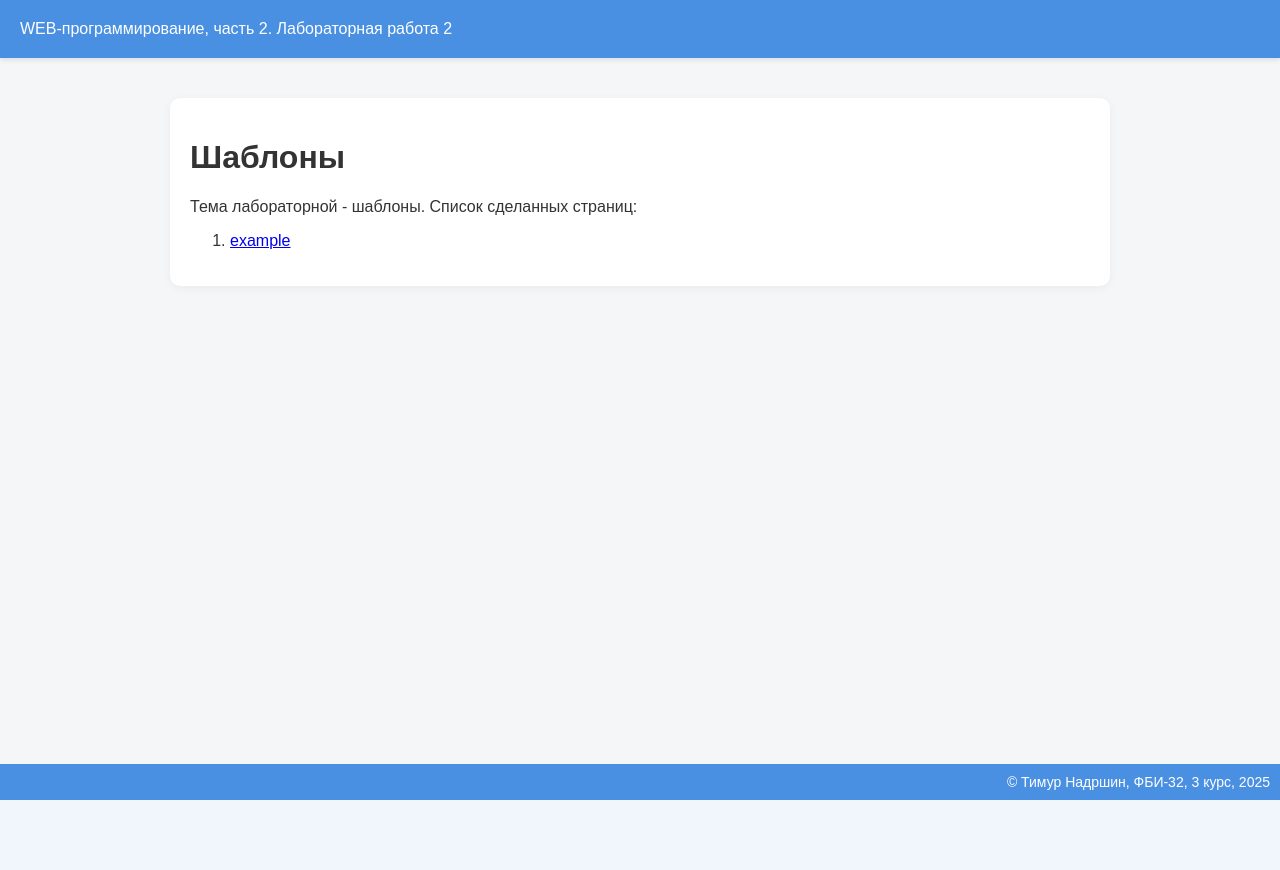
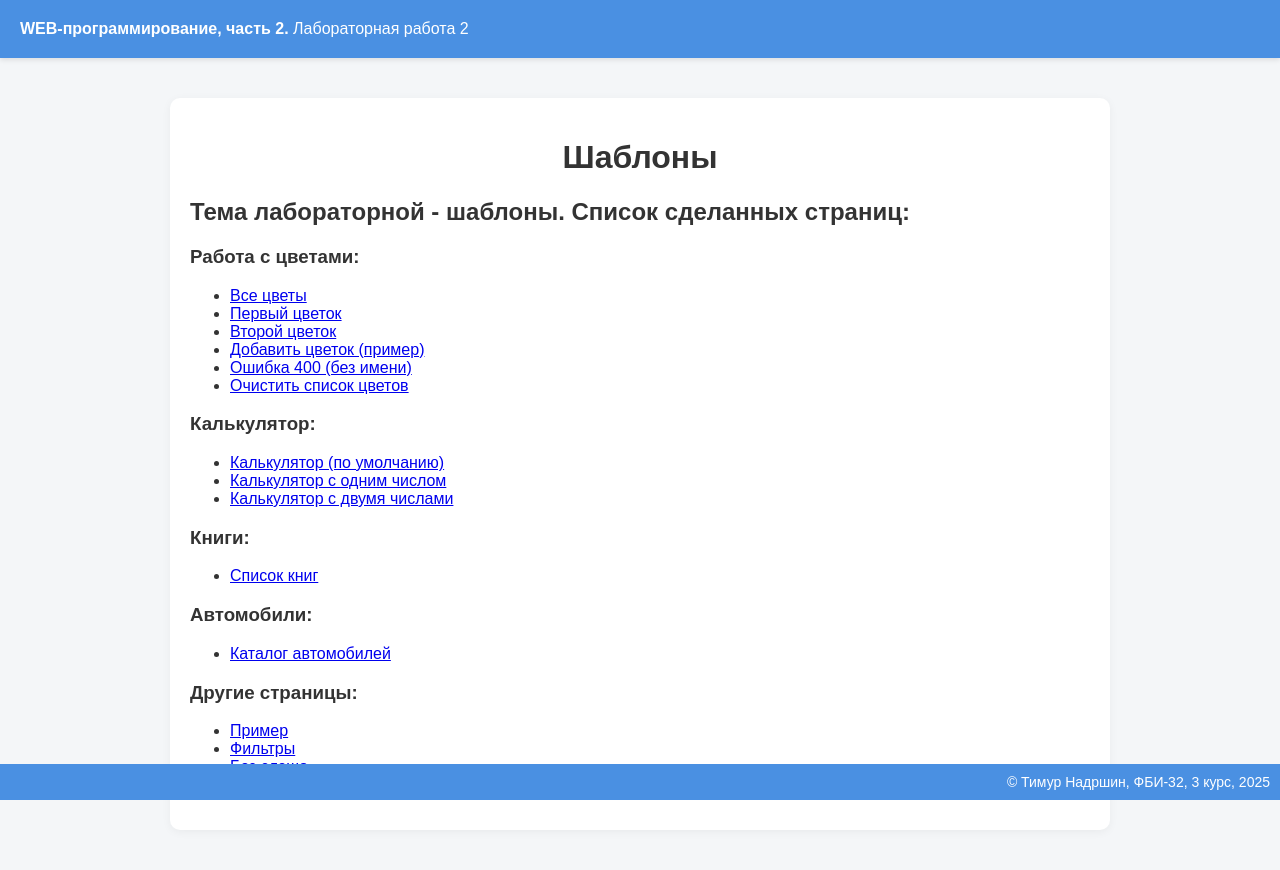
Before and after one commit to bivaettttt/web-back-labs, a Flask app: page /lab2/ in a window 1280 px wide. Before the commit the page ends 800 px from the top, so only its background shows below. Run offline with Flask 3, Linux system fonts and the light colour scheme.

Commit message:
Добавление ссылок

```diff
--- a/app.py
+++ b/app.py
@@ -165,6 +165,7 @@ def index():
         <main>
             <ol>
                 <li><a href="/lab1">Первая лабораторная</a></li>
+                <li><a href="/lab2">Вторая лабораторная</a></li>
             </ol>
         </main>
 
@@ -221,9 +222,9 @@ def lab1():
 def web():
     return """<!doctype html>
         <html>
-           <body>
-               <h1>web-сервер на flask</h1>
-           </body>
+            <body>
+                <h1>web-сервер на flask</h1>
+            </body>
         </html>""", 200, {
             'X-Server': 'sample',
             'Content-Type': 'text/plain; charset=utf-8'
@@ -237,12 +238,12 @@ def author():
 
     return """<!doctype html>
         <html>
-           <body>
-               <p>Студент: """ + name + """</p>
-               <p>Группа: """ + group + """</p>
-               <p>Факультет: """ + faculty + """</p>
-               <a href="/lab1/web">web</a>
-           </body>
+            <body>
+                <p>Студент: """ + name + """</p>
+                <p>Группа: """ + group + """</p>
+                <p>Факультет: """ + faculty + """</p>
+                <a href="/lab1/web">web</a>
+            </body>
         </html>"""
 
 @app.route('/lab1/image')
@@ -423,6 +424,10 @@ def teapot():
 </html>
 ''', 418
 
+@app.route('/lab2/')
+def lab2():
+    return render_template('lab2.html')
+
 @app.route('/lab2/a')
 def a():
     return 'без слэша'
@@ -511,10 +516,6 @@ def example():
                             name = name, num = num, group = group,
                             course = course, fruits = fruits)
 
-@app.route('/lab2/')
-def lab2():
-    return render_template('lab2.html')
-
 @app.route('/lab2/filters')
 def filters():
     phrase = "О <b>сколько</b> <u>нам</u> <i>открытий</i> чудных..."
--- a/templates/base.html
+++ b/templates/base.html
@@ -9,7 +9,7 @@
 </head>
 <body>
     <header>
-        WEB-программирование, часть 2. {{ self.lab() }}
+        <a href="/" style="text-decoration: none; color: inherit; font-weight: bold;">WEB-программирование, часть 2.</a> {{ self.lab() }}
     </header>
 
     <main>
--- a/templates/lab2.html
+++ b/templates/lab2.html
@@ -5,11 +5,40 @@
 
 {# основной контент: #}
 {% block main %}
-    <h1>Шаблоны</h1>
-    <div>Тема лабораторной - шаблоны. Список сделанных страниц:</div>
-    <ol>
-        <li>
-            <a href="/lab2/example">example</a>
-        </li>
-    </ol>
+    <h1 style='text-align:center'>Шаблоны</h1>
+    <h2>Тема лабораторной - шаблоны. Список сделанных страниц:</h2>
+    <h3>Работа с цветами:</h3>
+    <ul>
+        <li><a href="/lab2/flowers">Все цветы</a></li>
+        <li><a href="/lab2/flowers/0">Первый цветок</a></li>
+        <li><a href="/lab2/flowers/1">Второй цветок</a></li>
+        <li><a href="/lab2/add_flower/роза">Добавить цветок (пример)</a></li>
+        <li><a href="/lab2/add_flower/">Ошибка 400 (без имени)</a></li>
+        <li><a href="/lab2/clear_flowers">Очистить список цветов</a></li>
+    </ul>
+
+    <h3>Калькулятор:</h3>
+    <ul>
+        <li><a href="/lab2/calc/">Калькулятор (по умолчанию)</a></li>
+        <li><a href="/lab2/calc/10">Калькулятор с одним числом</a></li>
+        <li><a href="/lab2/calc/15/3">Калькулятор с двумя числами</a></li>
+    </ul>
+
+    <h3>Книги:</h3>
+    <ul>
+        <li><a href="/lab2/books">Список книг</a></li>
+    </ul>
+
+    <h3>Автомобили:</h3>
+    <ul>
+        <li><a href="/lab2/cars">Каталог автомобилей</a></li>
+    </ul>
+
+    <h3>Другие страницы:</h3>
+    <ul>
+        <li><a href="/lab2/example">Пример</a></li>
+        <li><a href="/lab2/filters">Фильтры</a></li>
+        <li><a href="/lab2/a">Без слэша</a></li>
+        <li><a href="/lab2/a/">Со слэшем</a></li>
+    </ul>
 {% endblock %}
```
